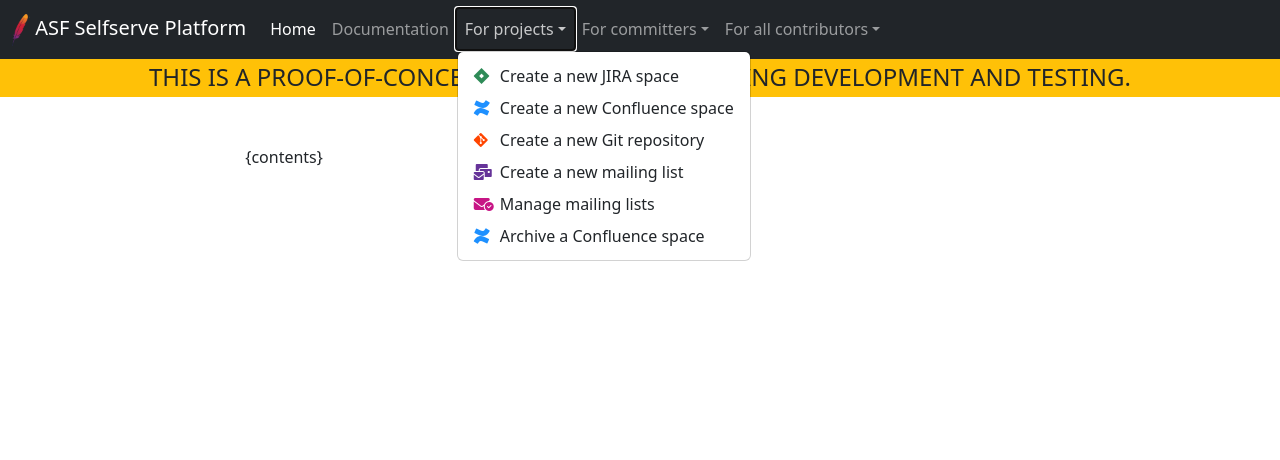
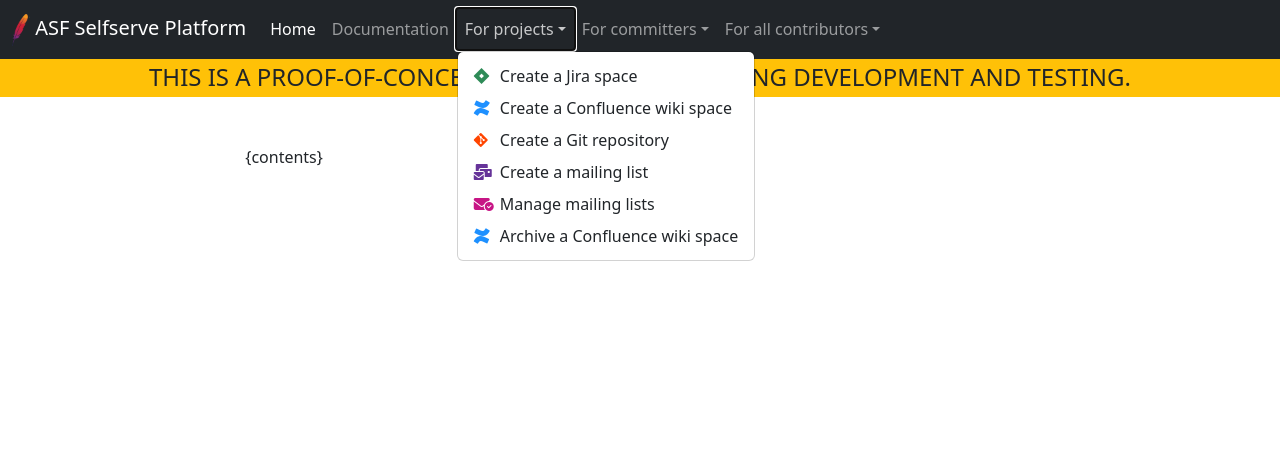
Before and after one commit to apache/infrastructure-selfserve-portal, a Python web app: template htdocs/templates/master.html in a window 1280 px wide, after a click on "For projects". Shown: the top 460 px of the page. Run offline with Jinja, Linux system fonts and the light colour scheme; the template is opened without the code that fills it, so the values that code supplies are empty.

Commit message:
Update master.html
lines 35-38: "Create a new..." is redundant.

```diff
--- a/htdocs/templates/master.html
+++ b/htdocs/templates/master.html
@@ -32,12 +32,12 @@
                 <li class="nav-item dropdown">
                     <a class="nav-link dropdown-toggle" href="#" data-bs-toggle="dropdown" aria-expanded="false">For projects</a>
                     <ul class="dropdown-menu">
-                        <li><a class="dropdown-item" href="/jira-space.html"><i class="fa-brands fa-jira" style="color: seagreen; display: inline-block; width: 26px;"></i>Create a new JIRA space</a></li>
-                        <li><a class="dropdown-item" href="/confluence-new.html"><i class="fa-brands fa-confluence" style="color: dodgerblue; display: inline-block; width: 26px;"></i>Create a new Confluence space</a></li>
-                        <li><a class="dropdown-item" href="/git.html"><i class="fa-brands fa-git-alt" style="color: orangered; display: inline-block; width: 26px;"></i>Create a new Git repository</a></li>
-                        <li><a class="dropdown-item" href="/mailinglist-new.html"><i class="fa-solid fa-envelopes-bulk" style="color: rebeccapurple; display: inline-block; width: 26px;"></i>Create a new mailing list</a></li>
+                        <li><a class="dropdown-item" href="/jira-space.html"><i class="fa-brands fa-jira" style="color: seagreen; display: inline-block; width: 26px;"></i>Create a Jira space</a></li>
+                        <li><a class="dropdown-item" href="/confluence-new.html"><i class="fa-brands fa-confluence" style="color: dodgerblue; display: inline-block; width: 26px;"></i>Create a Confluence wiki space</a></li>
+                        <li><a class="dropdown-item" href="/git.html"><i class="fa-brands fa-git-alt" style="color: orangered; display: inline-block; width: 26px;"></i>Create a Git repository</a></li>
+                        <li><a class="dropdown-item" href="/mailinglist-new.html"><i class="fa-solid fa-envelopes-bulk" style="color: rebeccapurple; display: inline-block; width: 26px;"></i>Create a mailing list</a></li>
                         <li><a class="dropdown-item" href="/mailinglist-manage.html"><i class="fa-solid fa-envelope-circle-check" style="color: mediumvioletred; display: inline-block; width: 26px;"></i>Manage mailing lists</a></li>
-                        <li><a class="dropdown-item" href="/confluence-archive.html"><i class="fa-brands fa-confluence" style="color: dodgerblue; display: inline-block; width: 26px;"></i>Archive a Confluence space</a></li>
+                        <li><a class="dropdown-item" href="/confluence-archive.html"><i class="fa-brands fa-confluence" style="color: dodgerblue; display: inline-block; width: 26px;"></i>Archive a Confluence wiki space</a></li>
                     </ul>
                 </li>
                 <li class="nav-item dropdown">
@@ -51,7 +51,7 @@
                 <li class="nav-item dropdown">
                     <a class="nav-link dropdown-toggle" href="#" data-bs-toggle="dropdown" aria-expanded="false">For all contributors</a>
                     <ul class="dropdown-menu">
-                        <li><a class="dropdown-item" href="/jira-account.html"><i class="fa-solid fa-user-plus" style="color: darkgreen; display: inline-block; width: 26px;"></i>Create a JIRA account</a></li>
+                        <li><a class="dropdown-item" href="/jira-account.html"><i class="fa-solid fa-user-plus" style="color: darkgreen; display: inline-block; width: 26px;"></i>Create a Jira account</a></li>
                     </ul>
                 </li>
             </ul>
```
